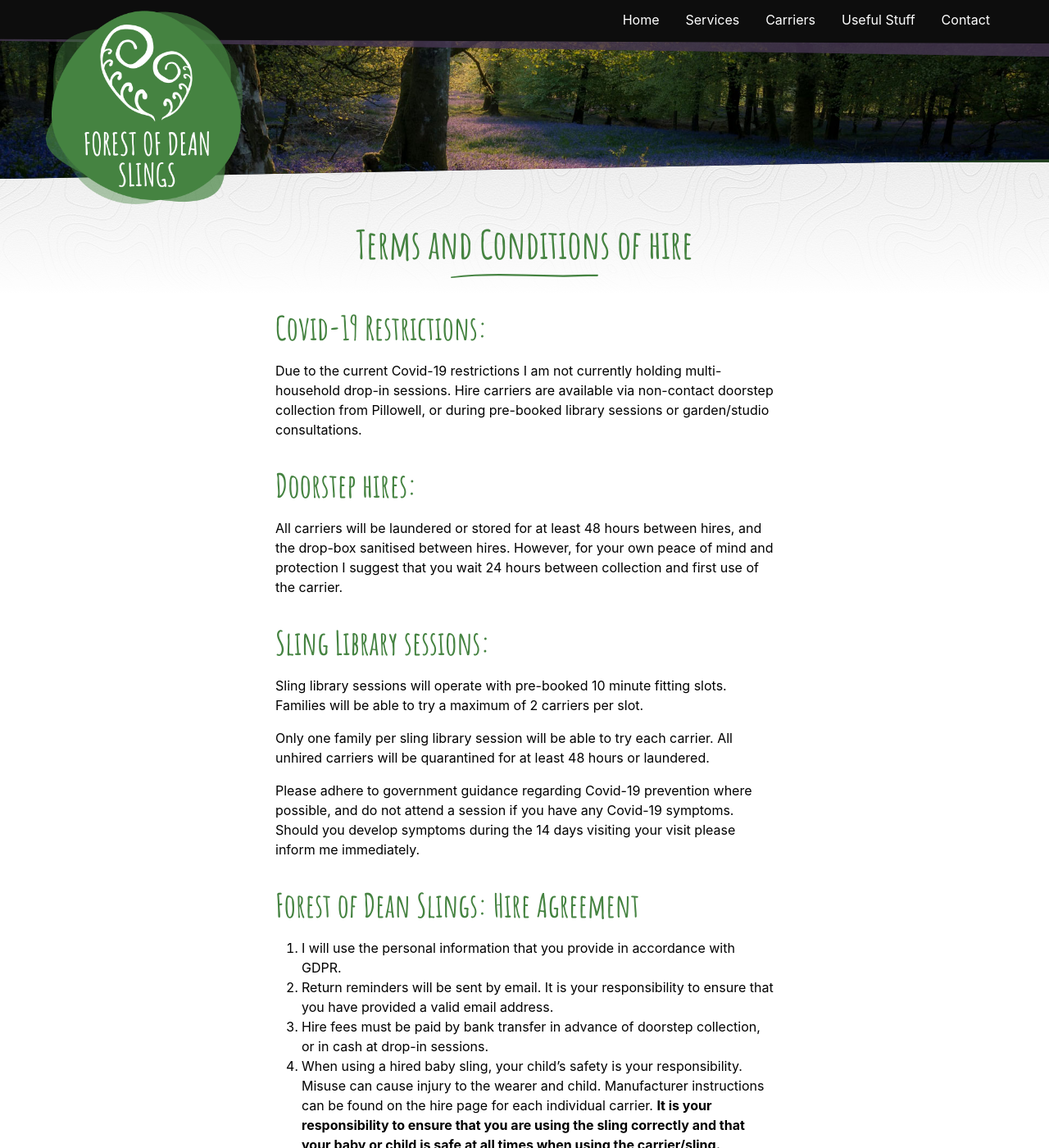
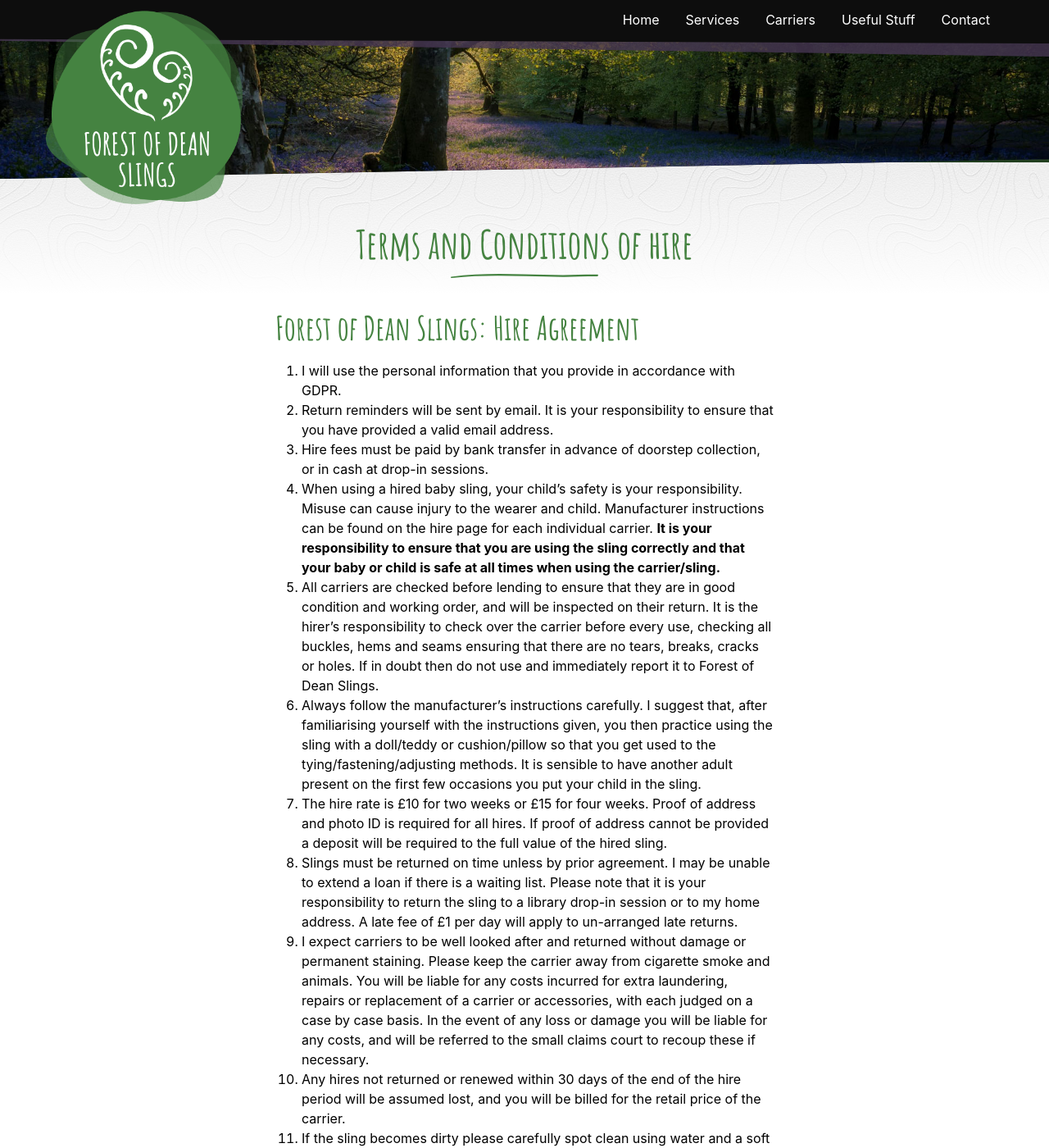
Before and after one commit to jackbrewer/fodslings.co.uk, a Jekyll site: the page built from terms.markdown, in a window 1280 px wide and 1400 px high. Shown: the whole window at 82% size. Built offline with Jekyll 4.4.1, drawn with Linux system fonts in a browser that asks for light colours.

Commit message:
Update terms.markdown

```diff
--- a/terms.markdown
+++ b/terms.markdown
@@ -7,15 +7,6 @@ layout: default
 ---
 
 <div class="container container--narrow prose">
-  <h2>Covid-19 Restrictions:</h2>
-  <p>Due to the current Covid-19 restrictions I am not currently holding multi-household drop-in sessions. Hire carriers are available via non-contact doorstep collection from Pillowell, or during pre-booked library sessions or garden/studio consultations.</p>
-  <h2>Doorstep hires:</h2>
-  <p>All carriers will be laundered or stored for at least 48 hours between hires, and the drop-box sanitised between hires. However, for your own peace of mind and protection I suggest that you wait 24 hours between collection and first use of the carrier.</p>
-  <h2>Sling Library sessions:</h2>
-  <p>Sling library sessions will operate with pre-booked 10 minute fitting slots. Families will be able to try a maximum of 2 carriers per slot.</p>
-  <p>Only one family per sling library session will be able to try each carrier. All unhired carriers will be quarantined for at least 48 hours or laundered.</p>
-  <p>Please adhere to government guidance regarding Covid-19 prevention where possible, and do not attend a session if you have any Covid-19 symptoms. Should you develop symptoms during the 14 days visiting your visit please inform me immediately.</p>
-
   <h2>Forest of Dean Slings: Hire Agreement</h2>
   <ol>
     <li>I will use the personal information that you provide in accordance with GDPR.</li>
```
